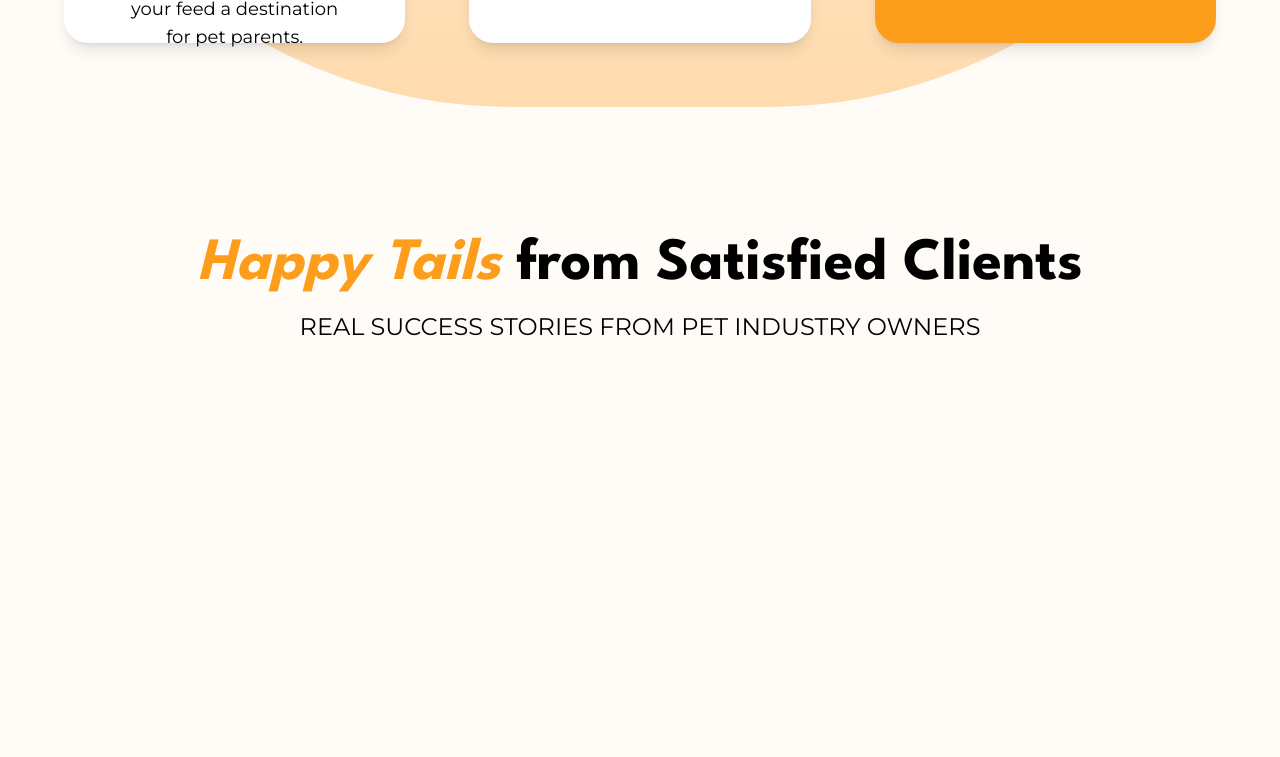
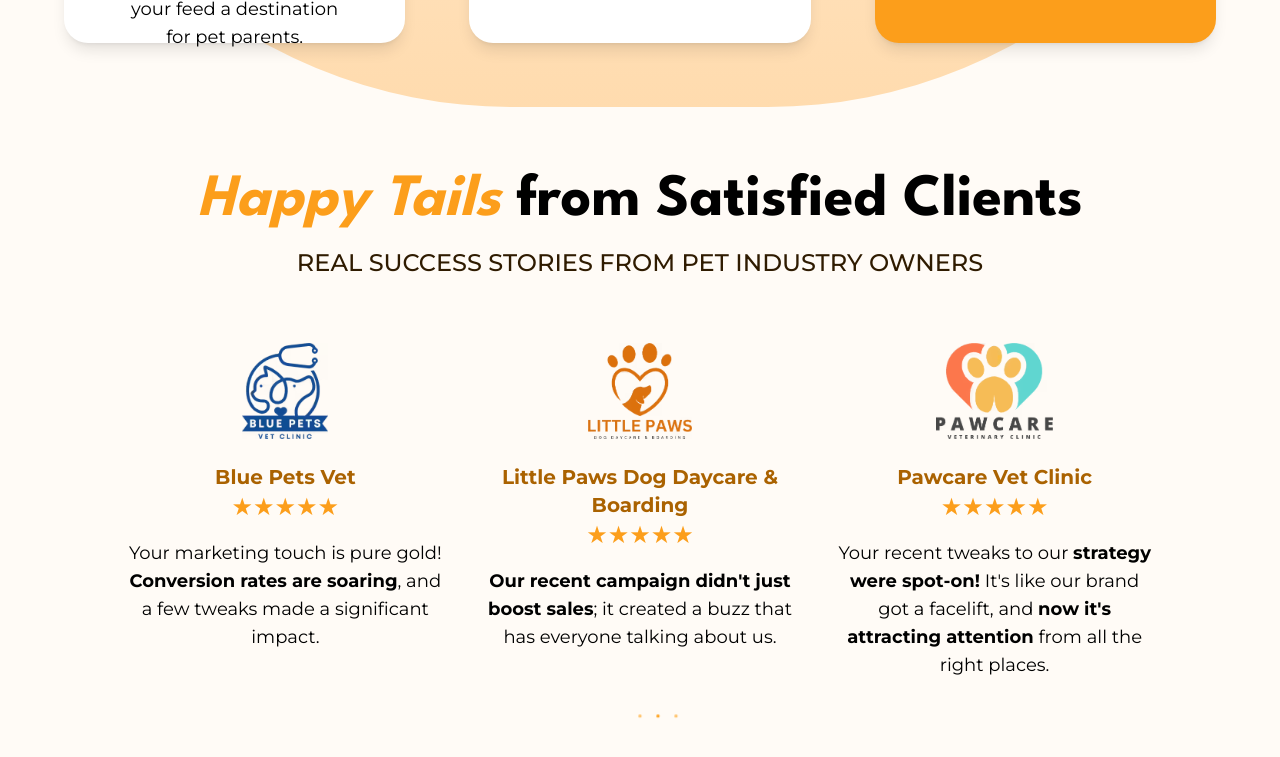
Before and after one commit to davepvelasco/thebarketingdepartment.com, a plain HTML site: page index.html in a window 1280 px wide. Shown: the part 2017-2774 px from the top of the page. Before the commit the page ends 2376 px from the top, so only its background shows below. Drawn offline with nearby package versions, Linux system fonts and the light colour scheme.

Commit message:
Update client reviews section

```diff
--- a/index.html
+++ b/index.html
@@ -18,7 +18,6 @@
 	<link rel="mask-icon" href="safari-pinned-tab.svg" color="#5bbad5" />
 	<meta name="msapplication-TileColor" content="#da532c" />
 	<meta name="theme-color" content="#ffffff" />
-	<!-- End Favicons -->
 
 	<script src="https://cdn.tailwindcss.com"></script>
 	<style>
@@ -85,6 +84,15 @@
 
 		[data-animate] {
 			opacity: 0;
+		}
+
+		:root {
+			--swiper-pagination-color: #ffa422;
+			--swiper-pagination-bullet-width: 10px;
+			--swiper-pagination-bullet-height: 10px;
+			--swiper-pagination-bullet-inactive-color: #FFC36D;
+			--swiper-pagination-bullet-inactive-opacity: 1;
+			--swiper-pagination-bullet-opacity: 1;
 		}
 	</style>
 </head>
@@ -255,15 +263,81 @@
 	</section>
 
 	<!-- Client Reviews Section -->
-	<section class="mt-32">
+	<section class="bg-[#FFFBF6] py-16">
 		<div class="text-center">
 			<!-- Title -->
-			<h2 class="text-6xl font-extrabold font-['League_Spartan']">
+			<h2 class="text-6xl font-extrabold font-['League_Spartan'] mb-4">
 				<span class="italic text-[#FC9E1B]">Happy Tails</span> from Satisfied Clients
 			</h2>
-			<p class="my-4 uppercase text-2xl">
+			<p class="uppercase text-2xl text-[#2F1B00] font-medium">
 				Real Success Stories from Pet Industry Owners
 			</p>
+		</div>
+
+		<!-- Reviews Carousel -->
+		<div class="mt-16 px-8 md:px-16 lg:px-32">
+			<swiper-container class="w-full" loop="true" autoplay="true" slides-per-view="1" space-between="20"
+				pagination="true" pagination-dynamic-bullets="true" breakpoints='{
+					"640": { "slidesPerView": 2, "spaceBetween": 20 },
+					"1024": { "slidesPerView": 3, "spaceBetween": 40 }
+				  }'>
+				<!-- Review Slide 1 -->
+				<swiper-slide class="flex flex-col items-center text-center pb-16">
+					<img src="images/clients/blue_pets_vet_clinic.avif" alt="Blue Pets Vet Clinic Logo"
+						class="h-24 mb-6">
+					<h3 class="text-xl font-bold text-[#AA6200]">Blue Pets Vet</h3>
+					<div class="text-[#FC9E1B] text-2xl">★★★★★</div>
+					<p class="mt-4">Your marketing touch is pure gold! <strong>Conversion rates are soaring</strong>,
+						and a few
+						tweaks made a significant impact.</p>
+				</swiper-slide>
+
+				<!-- Review Slide 2 -->
+				<swiper-slide class="flex flex-col items-center text-center pb-16">
+					<img src="images/clients/little_paws_dog_daycare_boarding.avif"
+						alt="Little Paws Dog Daycare & Boarding Logo" class="h-24 mb-6">
+					<h3 class="text-xl font-bold text-[#AA6200]">Little Paws Dog Daycare & Boarding</h3>
+					<div class="text-[#FC9E1B] text-2xl">★★★★★</div>
+					<p class="mt-4"><strong>Our recent campaign didn't just boost sales</strong>; it created a buzz that
+						has everyone
+						talking about us.</p>
+				</swiper-slide>
+
+				<!-- Review Slide 3 -->
+				<swiper-slide class="flex flex-col items-center text-center pb-16">
+					<img src="images/clients/pawcare_vet_clinic.avif" alt="Pawcare Vet Clinic Logo" class="h-24 mb-6">
+					<h3 class="text-xl font-bold text-[#AA6200]">Pawcare Vet Clinic</h3>
+					<div class="text-[#FC9E1B] text-2xl">★★★★★</div>
+					<p class="mt-4">
+						Your recent tweaks to our <span class="font-bold">strategy were spot-on!</span> It's like our
+						brand got a facelift,
+						and <span class="font-bold">now it's attracting attention</span> from all the right places.
+					</p>
+				</swiper-slide>
+
+				<!-- Review Slide 4 -->
+				<swiper-slide class="flex flex-col items-center text-center pb-16">
+					<img src="images/clients/pets_nook.avif" alt="Pet's Nook Logo" class="h-24 mb-6">
+					<h3 class="text-xl font-bold text-[#AA6200]">Pet's Nook</h3>
+					<div class="text-[#FC9E1B] text-2xl">★★★★★</div>
+					<p class="mt-4">
+						I've been <span class="font-bold">getting daily orders</span> and <span class="font-bold">gained
+							a lot more returning customers!</span> So happy.
+					</p>
+				</swiper-slide>
+
+				<!-- Review Slide 5 -->
+				<swiper-slide class="flex flex-col items-center text-center pb-16">
+					<img src="images/clients/red_leash.avif" alt="The Red Leash Logo" class="h-24 mb-6">
+					<h3 class="text-xl font-bold text-[#AA6200]">The Red Leash</h3>
+					<div class="text-[#FC9E1B] text-2xl">★★★★★</div>
+					<p class="mt-4">
+						Loved how <span class="font-bold">easily</span> you were able to <span
+							class="font-bold">translate and bring to life ideas</span> I had in mind.
+					</p>
+				</swiper-slide>
+				<swiper-pagination></swiper-pagination>
+			</swiper-container>
 		</div>
 	</section>
 
```
